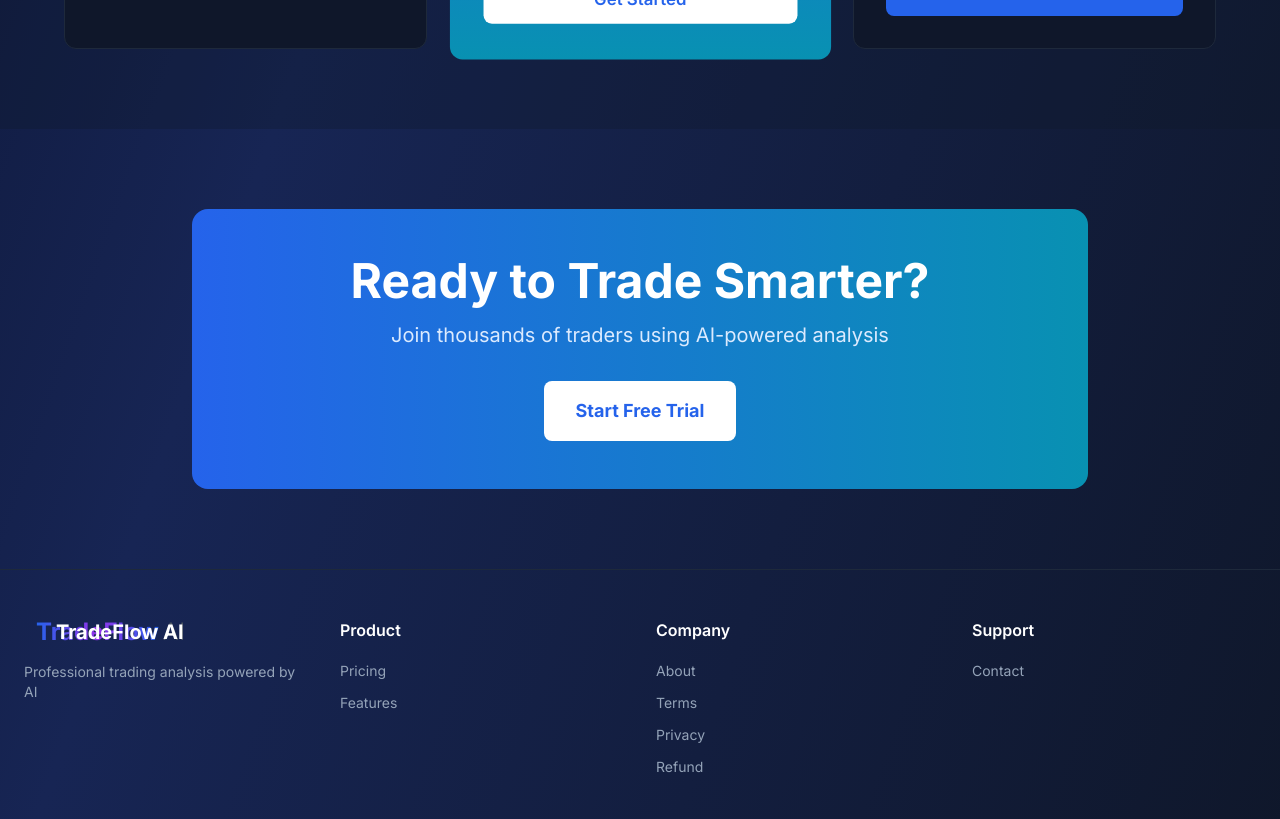
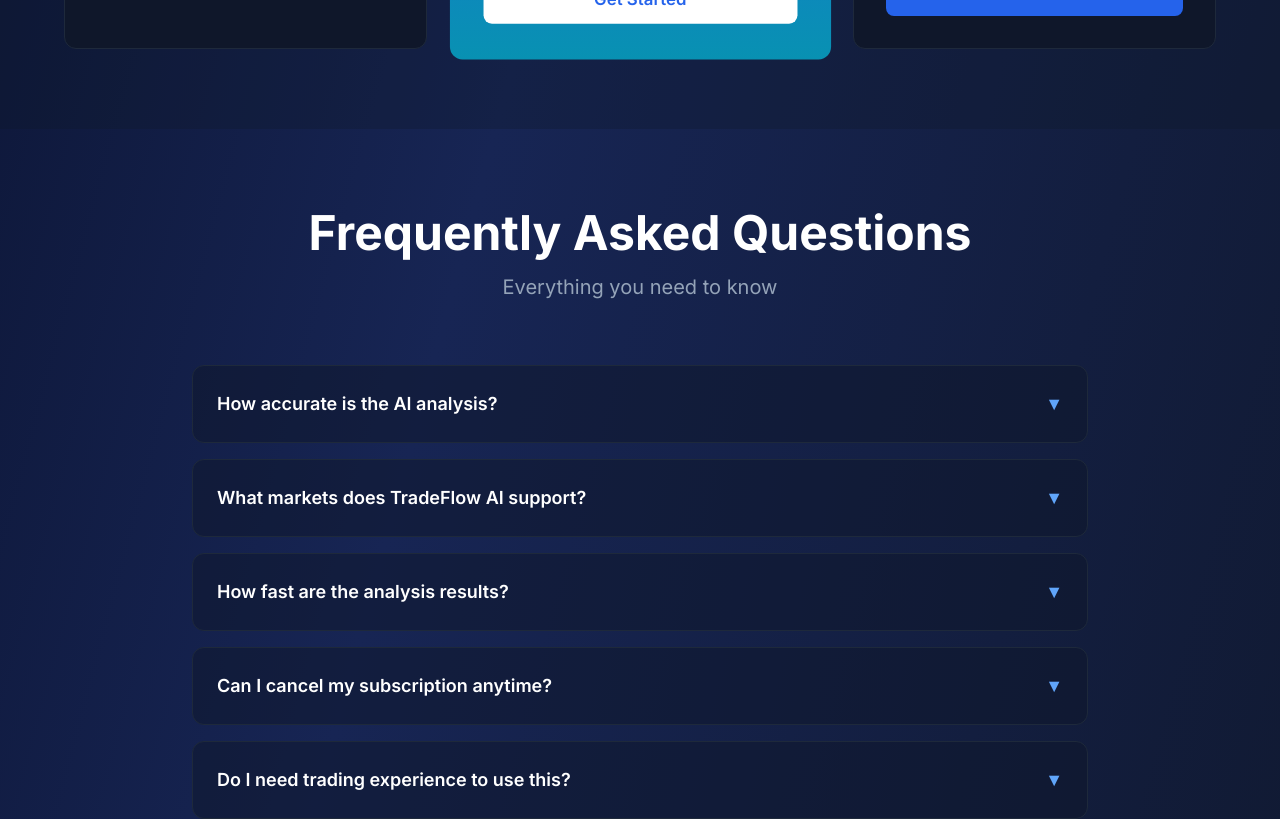
Before and after one commit to rochicenat/tradeflow-ai-frontend, a Next.js app: page / in a window 1280 px wide. Shown: the part 2800-3619 px from the top of the page. Built offline with nearby package versions, Linux system fonts and the light colour scheme.

Commit message:
Add FAQ section to landing page

```diff
--- a/app/page.tsx
+++ b/app/page.tsx
@@ -237,6 +237,72 @@ export default function Home() {
         </div>
       </section>
 
+      {/* FAQ Section */}
+      <section className="py-20 px-6">
+        <div className="max-w-4xl mx-auto">
+          <div className="text-center mb-16">
+            <h2 className="text-4xl md:text-5xl font-bold text-white mb-4">
+              Frequently Asked Questions
+            </h2>
+            <p className="text-xl text-slate-400">Everything you need to know</p>
+          </div>
+
+          <div className="space-y-4">
+            {[
+              {
+                q: "How accurate is the AI analysis?",
+                a: "Our AI model is trained on millions of trading patterns and achieves 99.2% accuracy in technical analysis. However, no trading tool guarantees profits. Always use proper risk management."
+              },
+              {
+                q: "What markets does TradeFlow AI support?",
+                a: "TradeFlow AI analyzes charts from any market - crypto, stocks, forex, commodities. Simply upload a chart screenshot from TradingView, Binance, or any trading platform."
+              },
+              {
+                q: "How fast are the analysis results?",
+                a: "Most analyses complete in under 3 seconds. Our AI processes your chart instantly and provides detailed support/resistance levels, breakout zones, and trading strategies."
+              },
+              {
+                q: "Can I cancel my subscription anytime?",
+                a: "Yes! Cancel anytime from your dashboard. We offer a 7-day money-back guarantee for all paid plans. No questions asked."
+              },
+              {
+                q: "Do I need trading experience to use this?",
+                a: "No! TradeFlow AI is designed for both beginners and professionals. The AI explains each analysis in clear terms with actionable trading ideas."
+              },
+              {
+                q: "What's the difference between Pro and Premium?",
+                a: "Pro gives you 50 analyses/month, perfect for swing traders. Premium offers unlimited analyses + API access + real-time alerts, ideal for active day traders."
+              },
+              {
+                q: "Is my data secure?",
+                a: "Absolutely. We use bank-level encryption (SSL/TLS), never store your trading strategies, and are fully GDPR compliant. Your charts are analyzed and immediately deleted."
+              },
+              {
+                q: "What payment methods do you accept?",
+                a: "We accept all major credit cards, debit cards, and PayPal through our secure payment processor. All transactions are encrypted."
+              }
+            ].map((faq, i) => (
+              <motion.div
+                key={i}
+                initial={{ opacity: 0, y: 20 }}
+                whileInView={{ opacity: 1, y: 0 }}
+                viewport={{ once: true }}
+                transition={{ delay: i * 0.05 }}
+              >
+                <details className="group bg-slate-900/50 border border-slate-800 rounded-xl p-6 hover:border-blue-500/50 transition cursor-pointer">
+                  <summary className="flex items-center justify-between font-semibold text-white text-lg list-none">
+                    <span>{faq.q}</span>
+                    <span className="text-blue-400 group-open:rotate-180 transition-transform">▼</span>
+                  </summary>
+                  <p className="mt-4 text-slate-400 leading-relaxed">{faq.a}</p>
+                </details>
+              </motion.div>
+            ))}
+          </div>
+        </div>
+      </section>
+
+
       {/* CTA */}
       <section className="py-20 px-6">
         <div className="max-w-4xl mx-auto text-center bg-gradient-to-r from-blue-600 to-cyan-600 rounded-2xl p-12">
```
